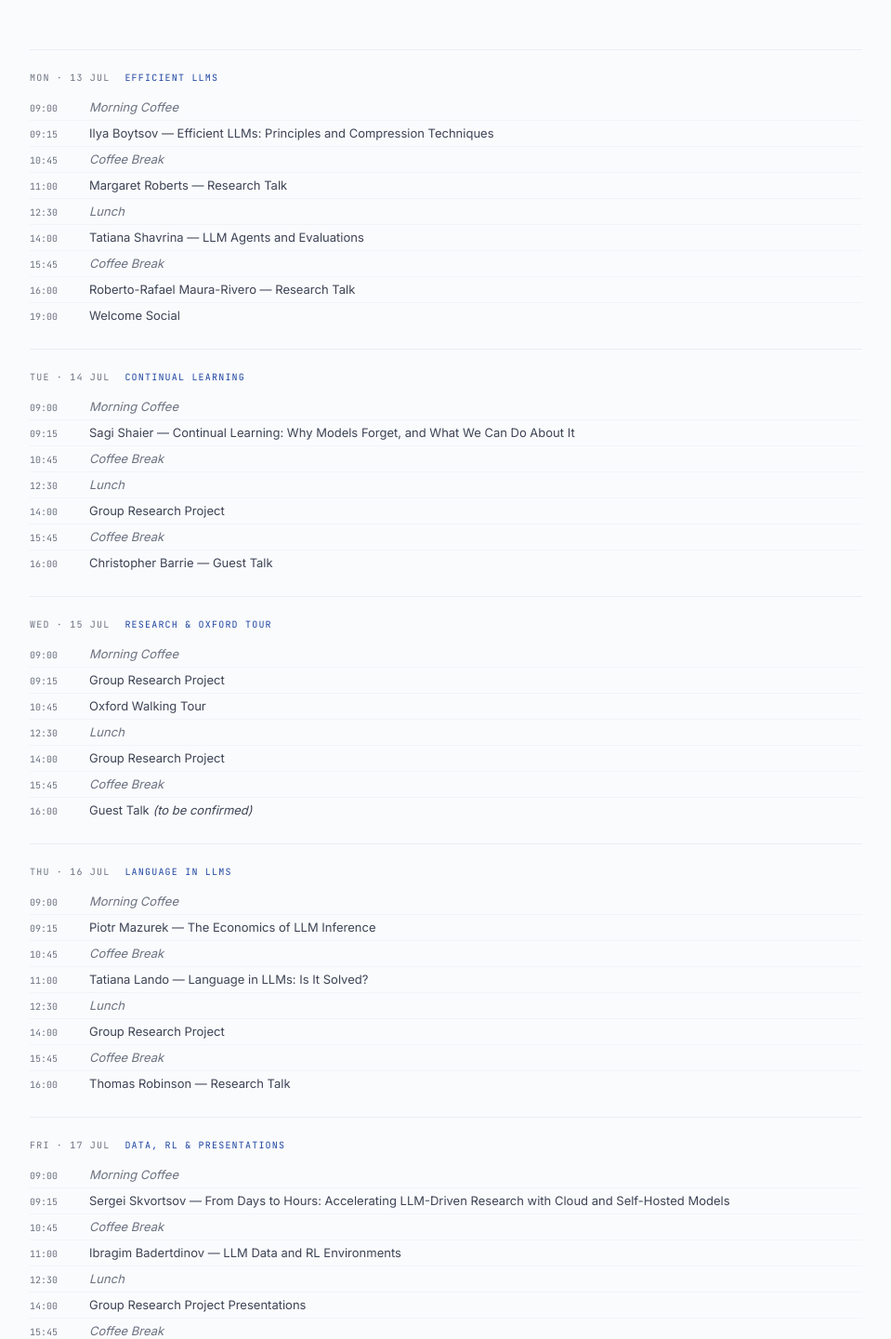
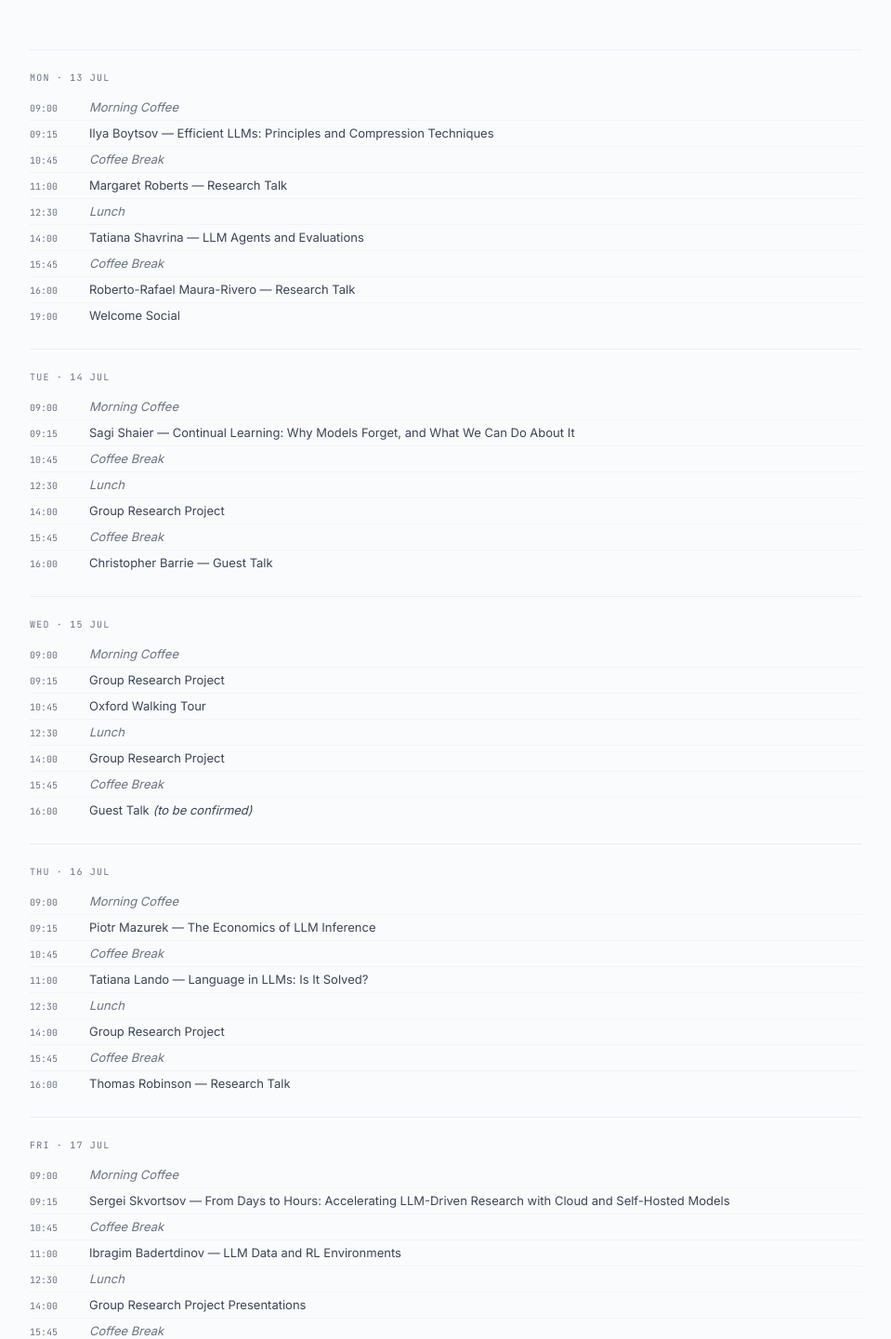
Before and after one commit to antndlcrx/antndlcrx.github.io, an Astro site: page /summer-school/2026 in a window 1280 px wide. Shown: the part 1455-2895 px from the top of the page at 93% size, without its empty margins (160-1119 px from the left). Built offline with nearby package versions, Linux system fonts and the light colour scheme; Astro itself is replaced by a stand-in of ours.

Commit message:
minor edits

```diff
--- a/src/pages/summer-school/2026.astro
+++ b/src/pages/summer-school/2026.astro
@@ -129,7 +129,6 @@ import SpeakerModal from '../../components/SpeakerModal.astro';
         <div class="prog-day">
           <div class="prog-day-head">
             <span class="prog-day-date">Mon · 13 Jul</span>
-            <span class="prog-day-theme">Efficient LLMs</span>
           </div>
           <ol class="prog-slots">
             <li class="prog-slot prog-break"><span class="prog-time">09:00</span><span class="prog-title">Morning Coffee</span></li>
@@ -147,7 +146,6 @@ import SpeakerModal from '../../components/SpeakerModal.astro';
         <div class="prog-day">
           <div class="prog-day-head">
             <span class="prog-day-date">Tue · 14 Jul</span>
-            <span class="prog-day-theme">Continual Learning</span>
           </div>
           <ol class="prog-slots">
             <li class="prog-slot prog-break"><span class="prog-time">09:00</span><span class="prog-title">Morning Coffee</span></li>
@@ -163,7 +161,6 @@ import SpeakerModal from '../../components/SpeakerModal.astro';
         <div class="prog-day">
           <div class="prog-day-head">
             <span class="prog-day-date">Wed · 15 Jul</span>
-            <span class="prog-day-theme">Research &amp; Oxford Tour</span>
           </div>
           <ol class="prog-slots">
             <li class="prog-slot prog-break"><span class="prog-time">09:00</span><span class="prog-title">Morning Coffee</span></li>
@@ -179,7 +176,6 @@ import SpeakerModal from '../../components/SpeakerModal.astro';
         <div class="prog-day">
           <div class="prog-day-head">
             <span class="prog-day-date">Thu · 16 Jul</span>
-            <span class="prog-day-theme">Language in LLMs</span>
           </div>
           <ol class="prog-slots">
             <li class="prog-slot prog-break"><span class="prog-time">09:00</span><span class="prog-title">Morning Coffee</span></li>
@@ -196,7 +192,6 @@ import SpeakerModal from '../../components/SpeakerModal.astro';
         <div class="prog-day">
           <div class="prog-day-head">
             <span class="prog-day-date">Fri · 17 Jul</span>
-            <span class="prog-day-theme">Data, RL &amp; Presentations</span>
           </div>
           <ol class="prog-slots">
             <li class="prog-slot prog-break"><span class="prog-time">09:00</span><span class="prog-title">Morning Coffee</span></li>
--- a/src/pages/summer-school/index.astro
+++ b/src/pages/summer-school/index.astro
@@ -37,7 +37,6 @@ import Base from '../../layouts/Base.astro';
           <a class="btn-primary" href="/summer-school/2026/#programme">
             2026 programme <span class="arrow">→</span>
           </a>
-          <a class="btn-ghost" href="/summer-school/2026/">2026 details <span class="arrow">→</span></a>
         </div>
       </div>
 
```
